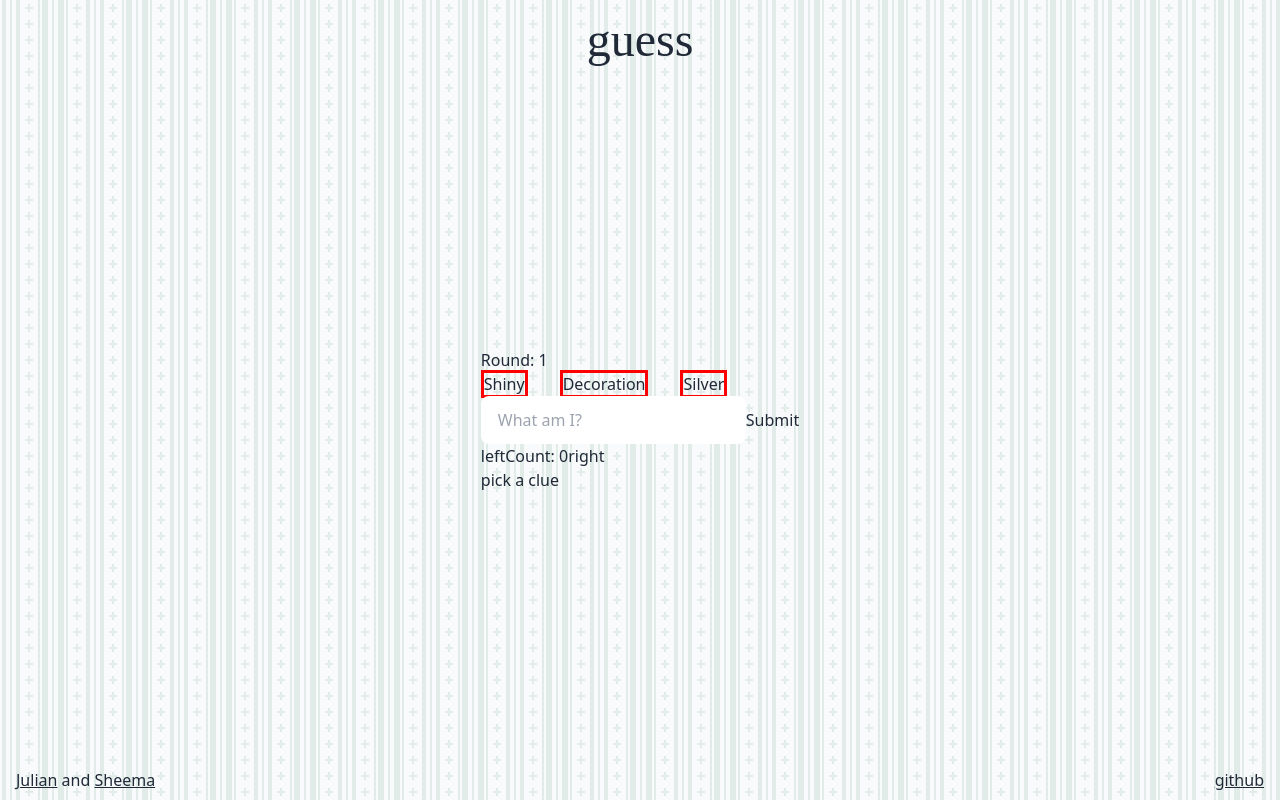
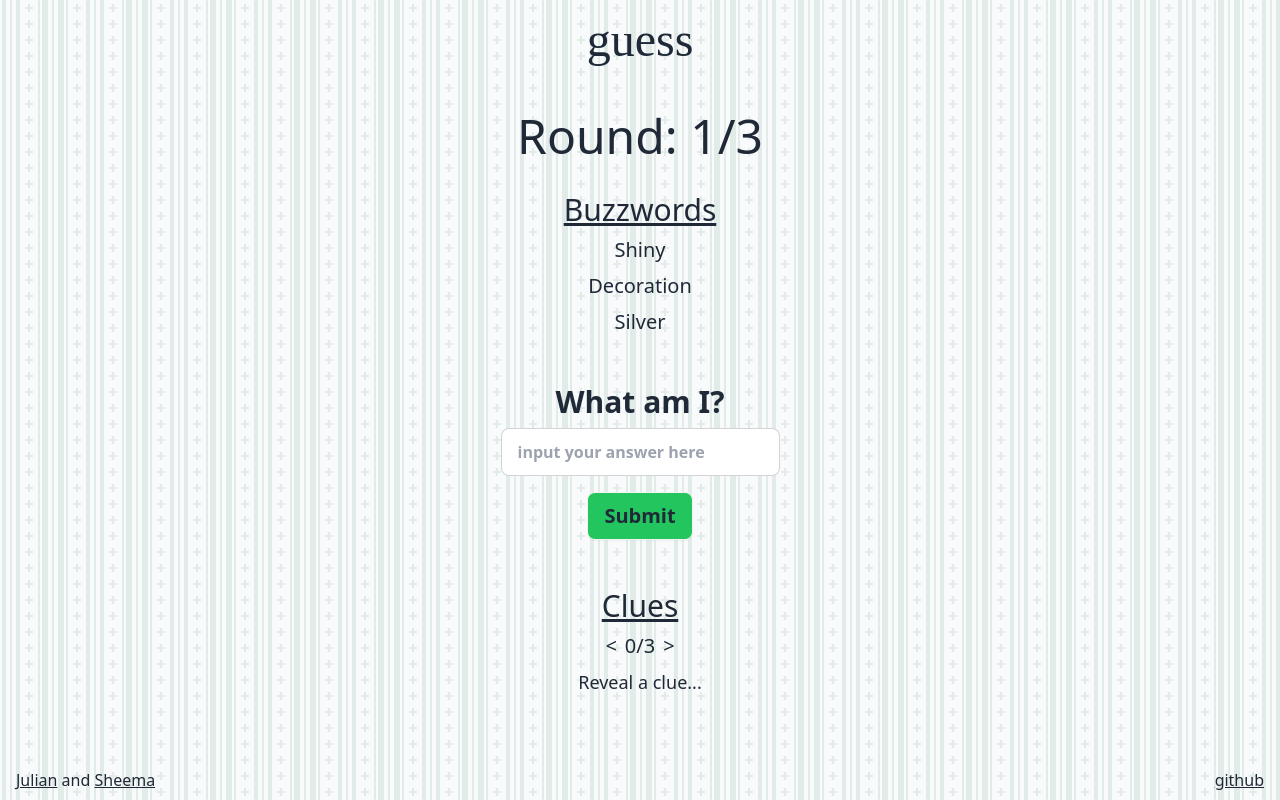
Before and after one commit to coderaries12/Guess-Game, a React (Vite) app: page /game in a window 1280 px wide. Built offline with nearby package versions, Linux system fonts and the light colour scheme; a web font is replaced by a local one.

Commit message:
Complete base styling

```diff
--- a/src/routes/game.tsx
+++ b/src/routes/game.tsx
@@ -1,26 +1,20 @@
-
-import { useRef, useState } from "react";
+import { SyntheticEvent, useRef, useState } from "react";
 import cards from "../Store";
 
 const getRandomNumber = () => Math.floor(Math.random() * cards.length) + 1;
 
 export default function Game() {
   const randomNumber = useRef(getRandomNumber());
-  const modalRef = useRef<HTMLDialogElement>(null)
+  const modalRef = useRef<HTMLDialogElement>(null);
   const [count, setCount] = useState(-1);
-  const [warning, setWarning] = useState(false);
   const [round, setRound] = useState(0);
-  const [answer, setAnswer] = useState("")
+  const [answer, setAnswer] = useState("");
 
   const card = cards[randomNumber.current];
 
-
   function handleAddCount() {
     // If limit reached stop and show warning
-    if (count > 1) {
-      setWarning(true);
-      return;
-    }
+    if (count > 1) return;
     setCount(count + 1);
   }
 
@@ -29,57 +23,80 @@ export default function Game() {
     setCount(count - 1);
   }
 
-  function handleSubmit (e: Event) {
+  function handleSubmit(e: SyntheticEvent) {
     e.preventDefault();
     if (round == 2) {
       modalRef.current?.showModal();
       return;
     }
-  const regex = new RegExp(`${card.keyword}`, 'gi')
+    const regex = new RegExp(`${card.keyword}`, "gi");
     if (regex.test(answer)) {
       modalRef.current?.showModal();
-  }
-  else {
-    setAnswer('')
-    console.log(`you are wrong, you have ${2-round} rounds left`)
-  }
-  setRound(round + 1)
+    } else setAnswer("");
+    setRound(round + 1);
   }
 
   return (
     <>
       <dialog ref={modalRef}>
-    {round === 2 ? <div>
-      you lost
-      </div>: <div>you won!</div>}
+        {round === 2 ? <div>you lost</div> : <div>you won!</div>}
       </dialog>
-    <div>
-      <p>Round: {round + 1}</p>
-      <div>
+      <div className="flex flex-1 flex-col items-center justify-between p-8">
+        <h1 className="text-center text-5xl">Round: {round + 1}/3</h1>
+        <div className="flex flex-col gap-12">
+          <div className="flex flex-col gap-2 text-center">
+            <h2 className=" text-3xl underline">Buzzwords</h2>
             {card.buzzwords.map((e, i) => {
               return (
-            <span key={i} style={{ border: "solid red", marginRight: "2rem" }}>
+                <p key={i} className="text-xl">
                   {e}
-            </span>
+                </p>
               );
             })}
           </div>
-      <form onSubmit={handleSubmit}>
-      <input className="input" placeholder="What am I?" name="answer" value={answer} onChange={(e)=>setAnswer(e.target.value)} required></input>
-      <button>Submit</button>
+          <form
+            onSubmit={handleSubmit}
+            className="flex flex-col items-center gap-4"
+          >
+            <label className="flex flex-col items-center gap-2 text-3xl font-bold">
+              What am I?
+              <input
+                className="input input-bordered"
+                placeholder="input your answer here"
+                name="answer"
+                value={answer}
+                onChange={(e) => setAnswer(e.target.value)}
+                required
+              ></input>
+            </label>
+            <button className="btn bg-green-500 text-xl">Submit</button>
           </form>
-
-
-      <div>
-        <button onClick={handleLowerCount}>left</button>
-        <span>Count: {count + 1}</span>
-        <button onClick={handleAddCount}>right</button>
+          <div className="flex flex-col items-center gap-2">
+            <h3 className="flex flex-col items-center text-3xl  underline">
+              Clues
+            </h3>
+            <div className="flex gap-2 text-xl">
+              <button
+                onClick={handleLowerCount}
+                className={`${count === 0 && "invisible"}`}
+              >
+                {"<"}
+              </button>
+              <span>{count + 1}/3</span>
+              <button
+                onClick={handleAddCount}
+                className={`${count === 2 && "invisible"}`}
+              >
+                {">"}
+              </button>
             </div>
-
-      <p>{card.clues[count] ?? "pick a clue"}</p>
-      {warning && <p>All clues used!</p>}
+            <p className="text-lg">
+              {card.clues[count] ?? "Reveal a clue..."}{" "}
+            </p>
           </div>
-
+        </div>
+        <div></div>
+      </div>
     </>
   );
 }
```
Lines whose indentation alone changed are shown as unchanged.
